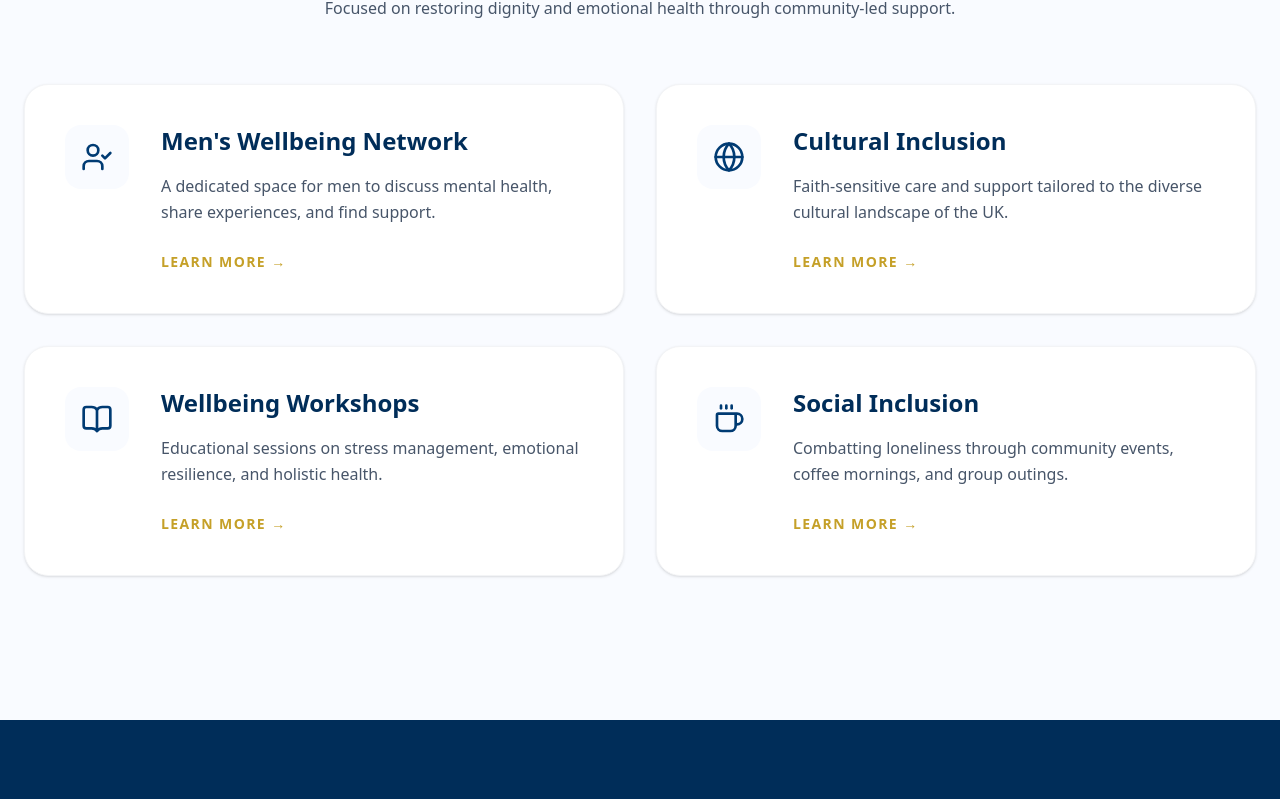
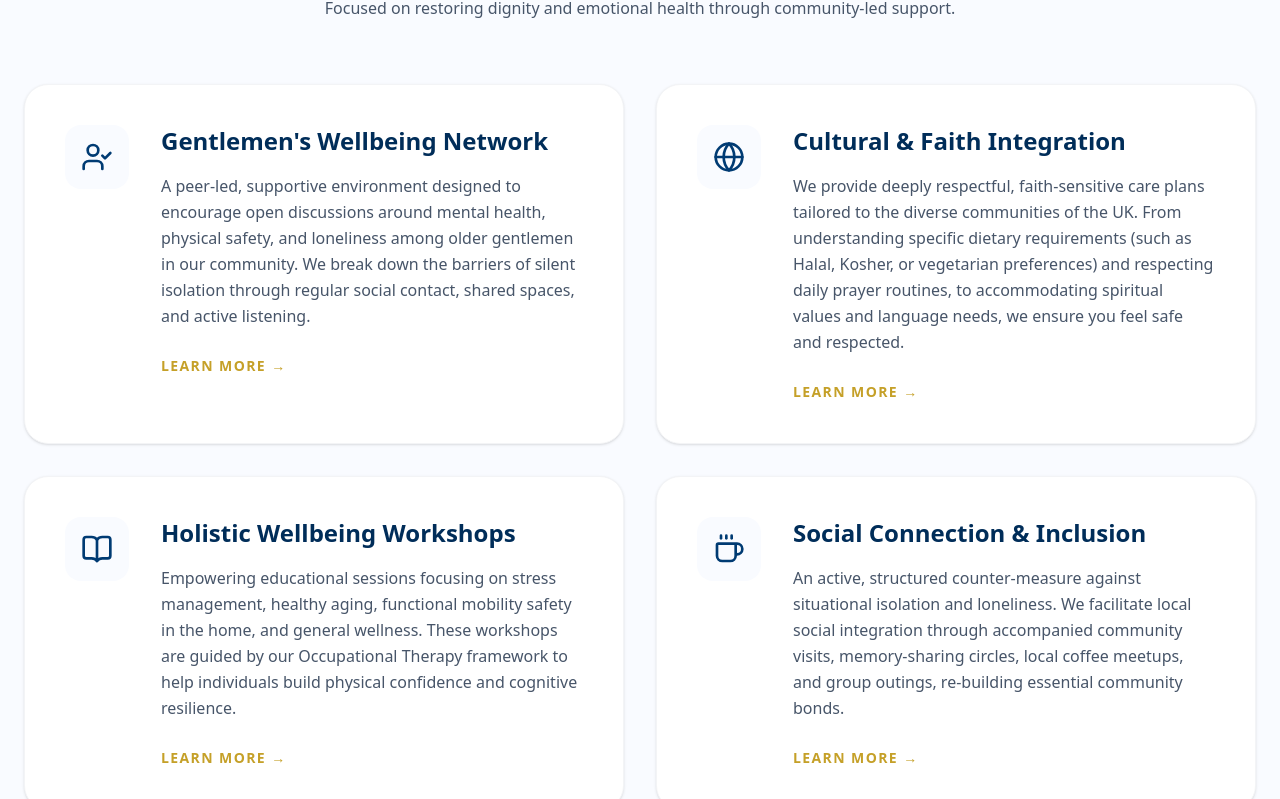
Before and after one commit to osofocarl-web/lifewell-healthcare, a Next.js app: page /wellbeing in a window 1280 px wide. Shown: the part 920-1719 px from the top of the page. Built offline with nearby package versions, Linux system fonts and the light colour scheme.

Commit message:
fix: src/app/wellbeing/page.tsx

```diff
--- a/src/app/wellbeing/page.tsx
+++ b/src/app/wellbeing/page.tsx
@@ -9,23 +9,23 @@ import { Button } from "@/components/ui/Button";
 
 const initiatives = [
   {
-    title: "Men's Wellbeing Network",
-    desc: "A dedicated space for men to discuss mental health, share experiences, and find support.",
+    title: "Gentlemen's Wellbeing Network",
+    desc: "A peer-led, supportive environment designed to encourage open discussions around mental health, physical safety, and loneliness among older gentlemen in our community. We break down the barriers of silent isolation through regular social contact, shared spaces, and active listening.",
     icon: UserCheck
   },
   {
-    title: "Cultural Inclusion",
-    desc: "Faith-sensitive care and support tailored to the diverse cultural landscape of the UK.",
+    title: "Cultural & Faith Integration",
+    desc: "We provide deeply respectful, faith-sensitive care plans tailored to the diverse communities of the UK. From understanding specific dietary requirements (such as Halal, Kosher, or vegetarian preferences) and respecting daily prayer routines, to accommodating spiritual values and language needs, we ensure you feel safe and respected.",
     icon: Globe
   },
   {
-    title: "Wellbeing Workshops",
-    desc: "Educational sessions on stress management, emotional resilience, and holistic health.",
+    title: "Holistic Wellbeing Workshops",
+    desc: "Empowering educational sessions focusing on stress management, healthy aging, functional mobility safety in the home, and general wellness. These workshops are guided by our Occupational Therapy framework to help individuals build physical confidence and cognitive resilience.",
     icon: BookOpen
   },
   {
-    title: "Social Inclusion",
-    desc: "Combatting loneliness through community events, coffee mornings, and group outings.",
+    title: "Social Connection & Inclusion",
+    desc: "An active, structured counter-measure against situational isolation and loneliness. We facilitate local social integration through accompanied community visits, memory-sharing circles, local coffee meetups, and group outings, re-building essential community bonds.",
     icon: Coffee
   },
 ];
```
